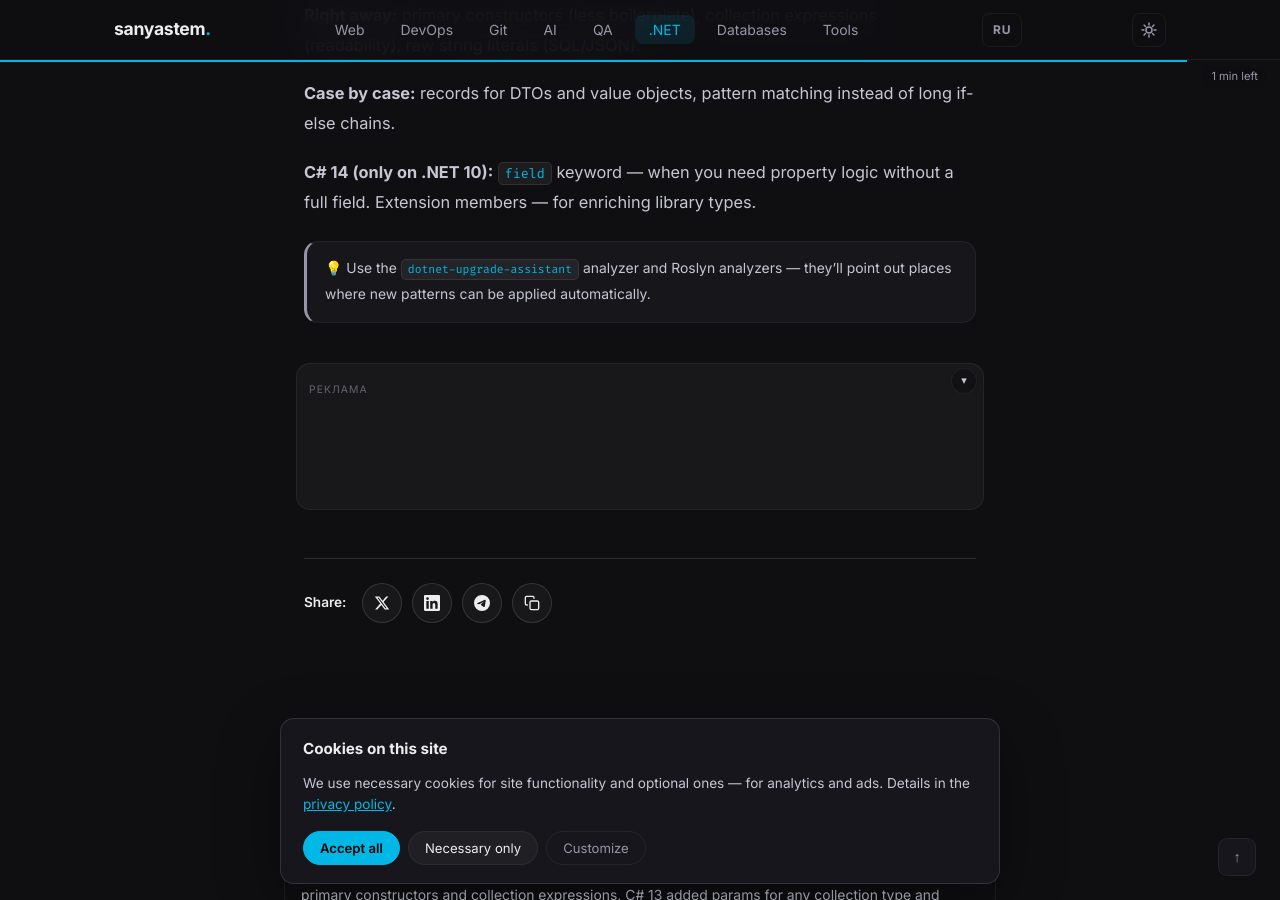
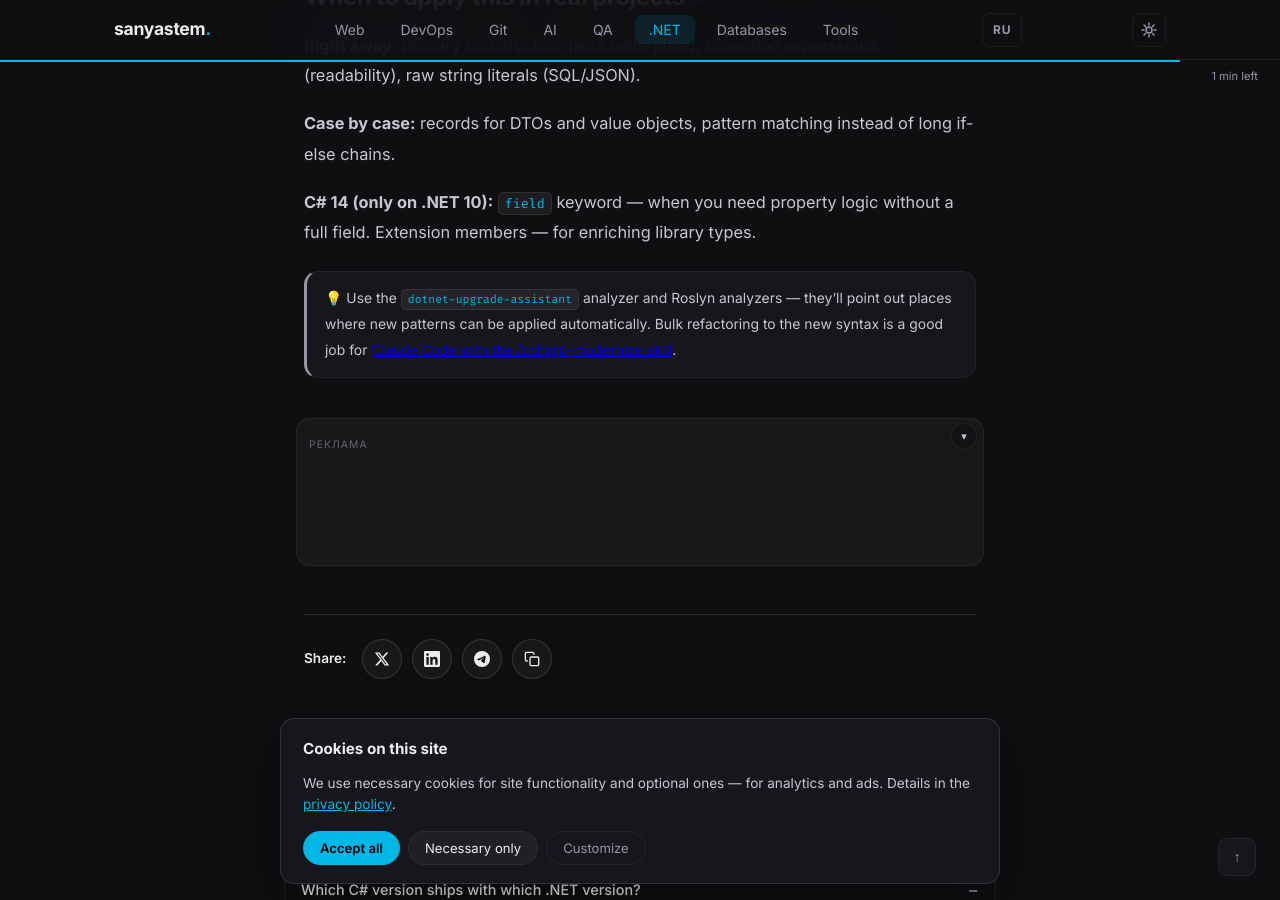
Before and after one commit to sanyastem/sanyastem.github.io, a Jekyll site: the page built from _posts/en/2026-03-25-csharp-modern-features.md, in a window 1280 px wide and 900 px high, scrolled down 8580 px. Built offline with Jekyll 4.4.1, drawn with Linux system fonts in a browser that asks for light colours; some of the changed text lies outside the part shown.

Commit message:
Перелинковка: dotnet-категория (RU+EN)

```diff
--- a/_posts/en/2026-03-25-csharp-modern-features.md
+++ b/_posts/en/2026-03-25-csharp-modern-features.md
@@ -42,7 +42,7 @@
 | Extension members | C# 14 |
 | `null-conditional assignment` (`??=`) improvements | C# 14 |
 
-C# 14 ships with **.NET 10** (November 2025). C# 12 — with .NET 8, C# 13 — with .NET 9.
+C# 14 ships with **.NET 10** (November 2025). C# 12 — with .NET 8, C# 13 — with .NET 9. If your project is still on .NET Framework, start with [migrating to .NET 10](/en/dotnet/dotnet-migration/).
 
 ## Primary Constructors (C# 12)
 
@@ -327,4 +327,4 @@
 
 **C# 14 (only on .NET 10):** `field` keyword — when you need property logic without a full field. Extension members — for enriching library types.
 
-> 💡 Use the `dotnet-upgrade-assistant` analyzer and Roslyn analyzers — they'll point out places where new patterns can be applied automatically.
+> 💡 Use the `dotnet-upgrade-assistant` analyzer and Roslyn analyzers — they'll point out places where new patterns can be applied automatically. Bulk refactoring to the new syntax is a good job for [Claude Code with the /csharp-modernize skill](/en/ai/claude-code-skills-migration/).
```
Also changed, not shown: _posts/dotnet/2026-03-22-dotnet-migration.md (+2 -2 lines), _posts/dotnet/2026-03-25-csharp-modern-features.md (+2 -2 lines), _posts/dotnet/2026-03-28-efcore-optimization.md (+3 -1 lines), _posts/en/2026-03-22-dotnet-migration.md (+2 -2 lines), _posts/en/2026-03-28-efcore-optimization.md (+3 -1 lines).
